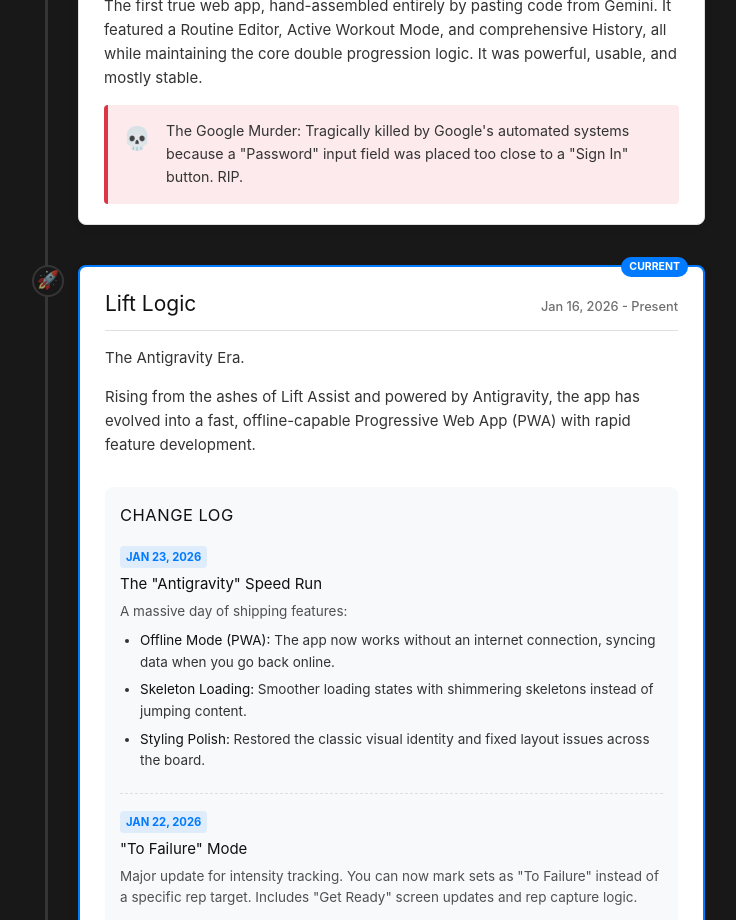
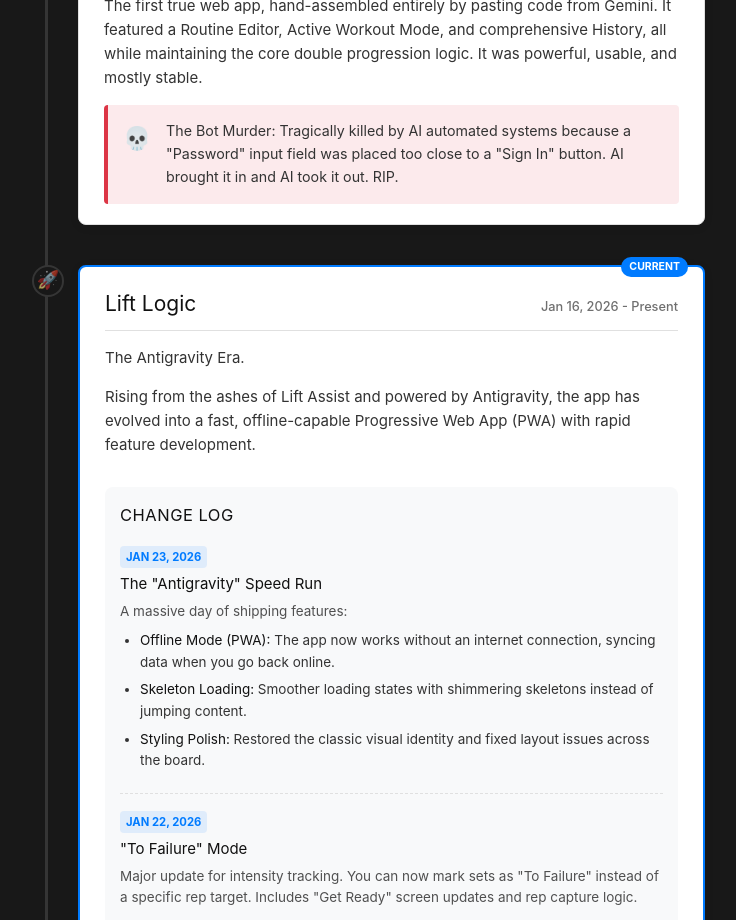
Before and after one commit to beuhjonny/liftassist-app, a Vue app: page /version-history in a window 1280 px wide. Shown: the part 980-1900 px from the top of the page, without its empty margins (275-1011 px from the left). Built offline with nearby package versions, Linux system fonts and the light colour scheme; no server answers.

Commit message:
docs: adjust lore for the bot murder

```diff
--- a/src/views/VersionHistory.vue
+++ b/src/views/VersionHistory.vue
@@ -56,7 +56,7 @@
             </p>
             <div class="death-notice">
                 <span class="skull">💀</span>
-                <p><strong>The Google Murder:</strong> Tragically killed by Google's automated systems because a "Password" input field was placed too close to a "Sign In" button. RIP.</p>
+                <p><strong>The Bot Murder:</strong> Tragically killed by AI automated systems because a "Password" input field was placed too close to a "Sign In" button. AI brought it in and AI took it out. RIP.</p>
             </div>
         </div>
       </div>
```
